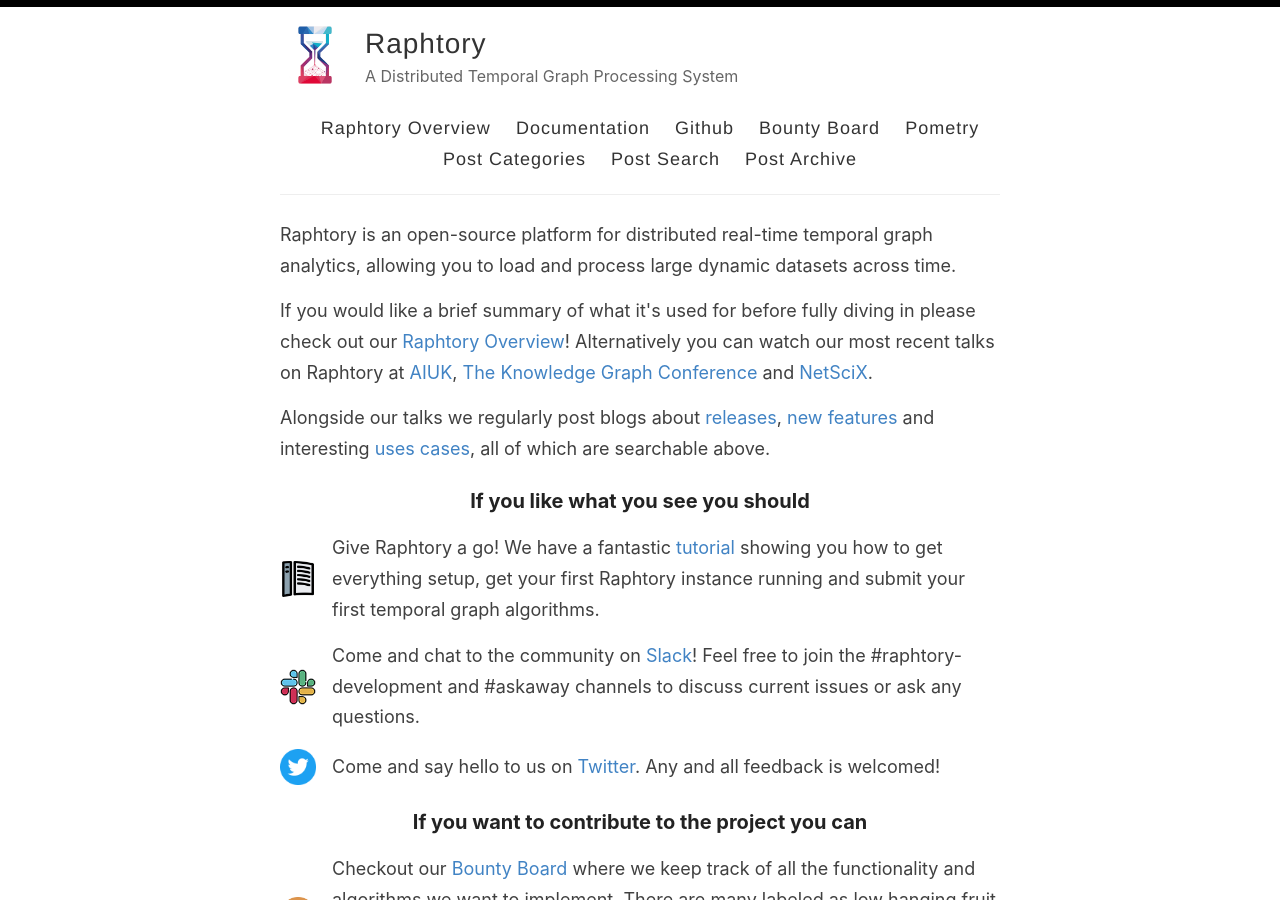
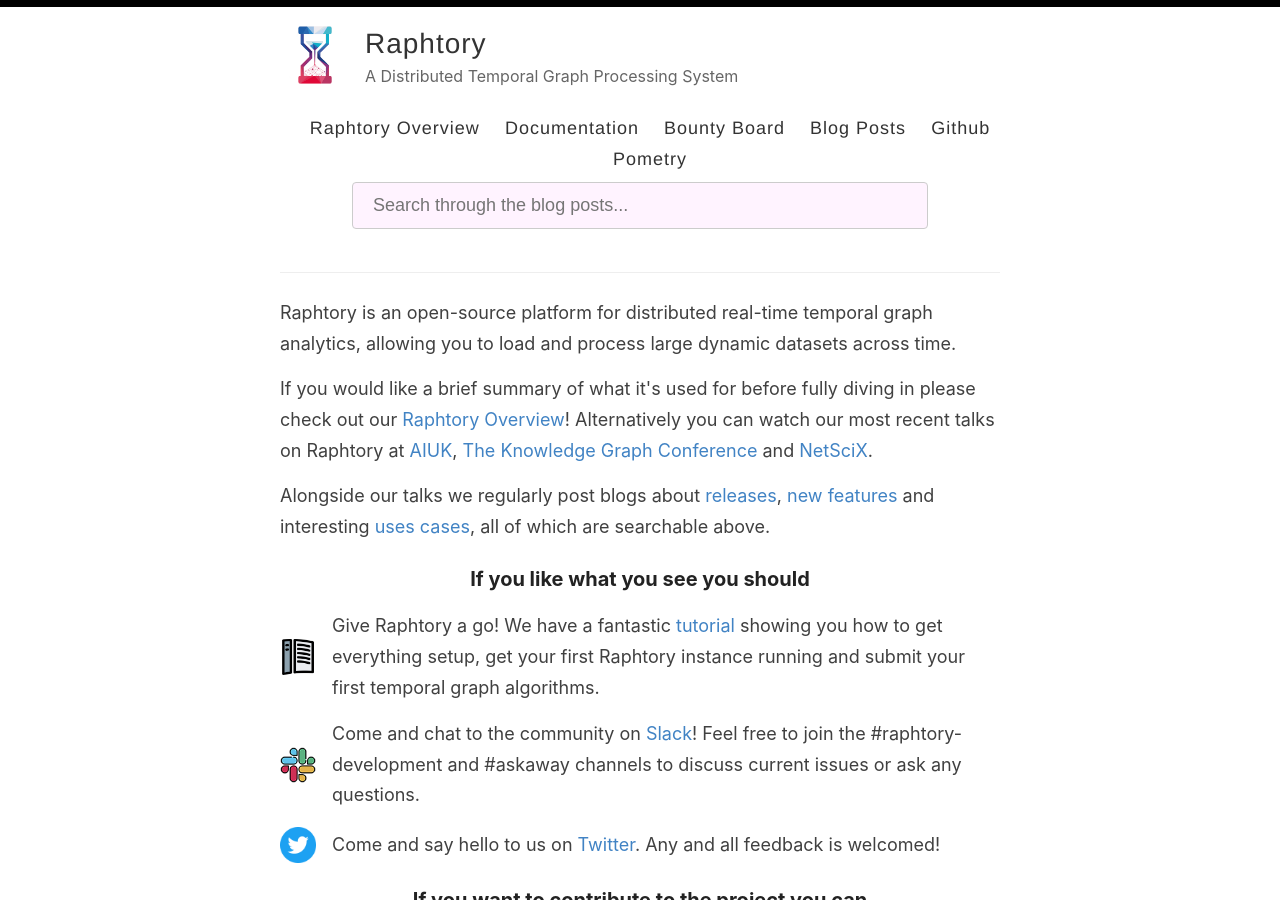
Before and after one commit to Raphtory/raphtory.github.io, a Jekyll site: the page built from index.html, in a window 1280 px wide and 900 px high. Built offline with Jekyll 4.4.1, drawn with Linux system fonts in a browser that asks for light colours; emoji names are drawn with the system emoji font; the list of posts is cut into pages by our own code; comment, search, counter and statistics services are not loaded.

```diff
--- a/_layouts/default.html
+++ b/_layouts/default.html
@@ -28,15 +28,28 @@
           <center>
             <nav>
               <a href="{{ site.baseurl }}/about">Raphtory Overview</a>
-              <a href="https://docs.raphtory.com">Documentation</a>
-              <a href="https://github.com/Raphtory/Raphtory">Github</a>
+              <a href="https://docs.raphtory.com" target="_blank">Documentation</a>
               <a href="{{ site.baseurl }}/algorithm-bounty">Bounty Board</a>
-              <a href="https://www.pometry.com"> Pometry</a>
-              <a href="{{ site.baseurl }}/categories">Post Categories</a>
-              <a href="{{ site.baseurl }}/search">Post Search</a>
-              <a href="{{ site.baseurl }}/archive">Post Archive</a>
+              <a href="{{ site.baseurl }}/archive">Blog Posts</a>
+              <a href="https://github.com/Raphtory/Raphtory" target="_blank">Github</a>
+              <a href="https://www.pometry.com" target="_blank"> Pometry</a>
             </nav>
           </center>
+          <div id="search-container">
+            <input type="text" id="search-input" placeholder="Search through the blog posts...">
+            <ul id="results-container"></ul>
+          </div>
+
+        <script src="{{ site.baseurl }}/assets/simple-jekyll-search.min.js" type="text/javascript"></script>
+
+        <script>
+            SimpleJekyllSearch({
+            searchInput: document.getElementById('search-input'),
+            resultsContainer: document.getElementById('results-container'),
+            searchResultTemplate: '<div style="text-align: left !important;"><a href="{url}"><h1 style="text-align:left !important;">{title}</h1></a><span style="text-align:left !important;">{date}</span></div>',
+            json: '{{ site.baseurl }}/search.json'
+            });
+        </script>
           </header>
         </div>
       </div>
```
Also changed, not shown: _posts/2022-09-05-NHS-contracts.md (+2 -2 lines).
